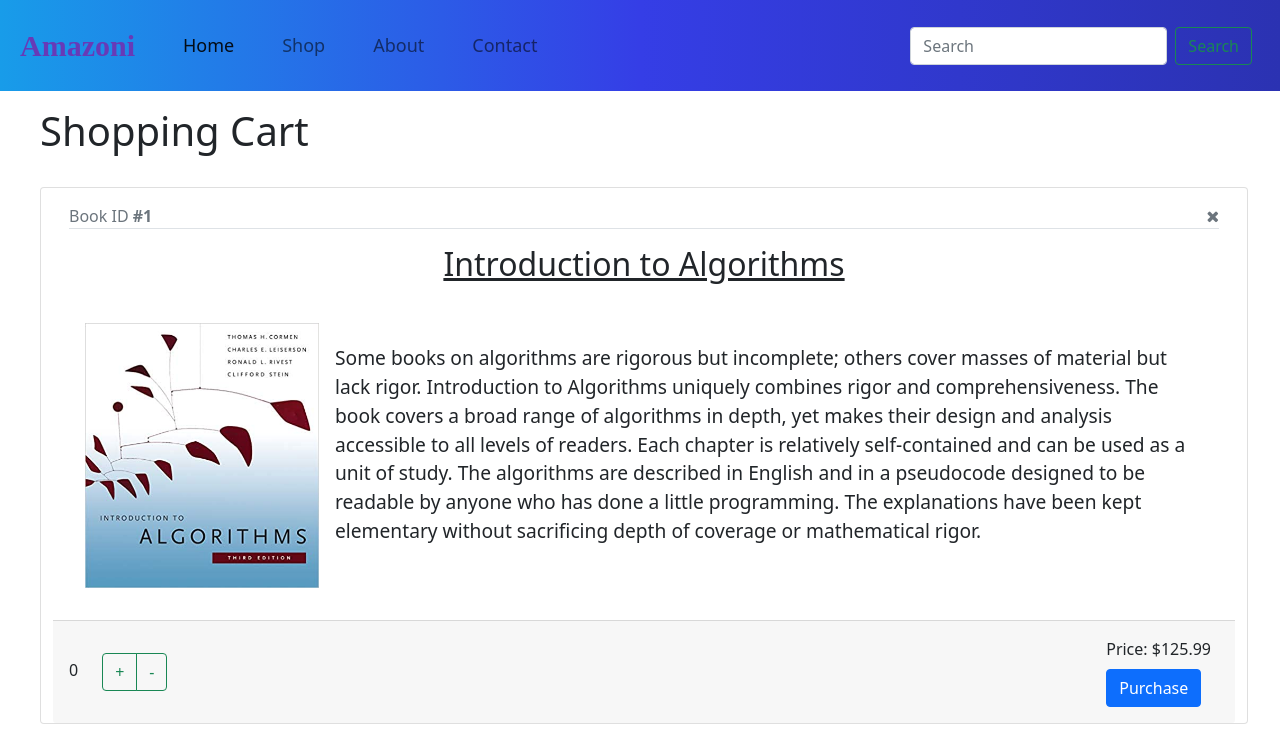
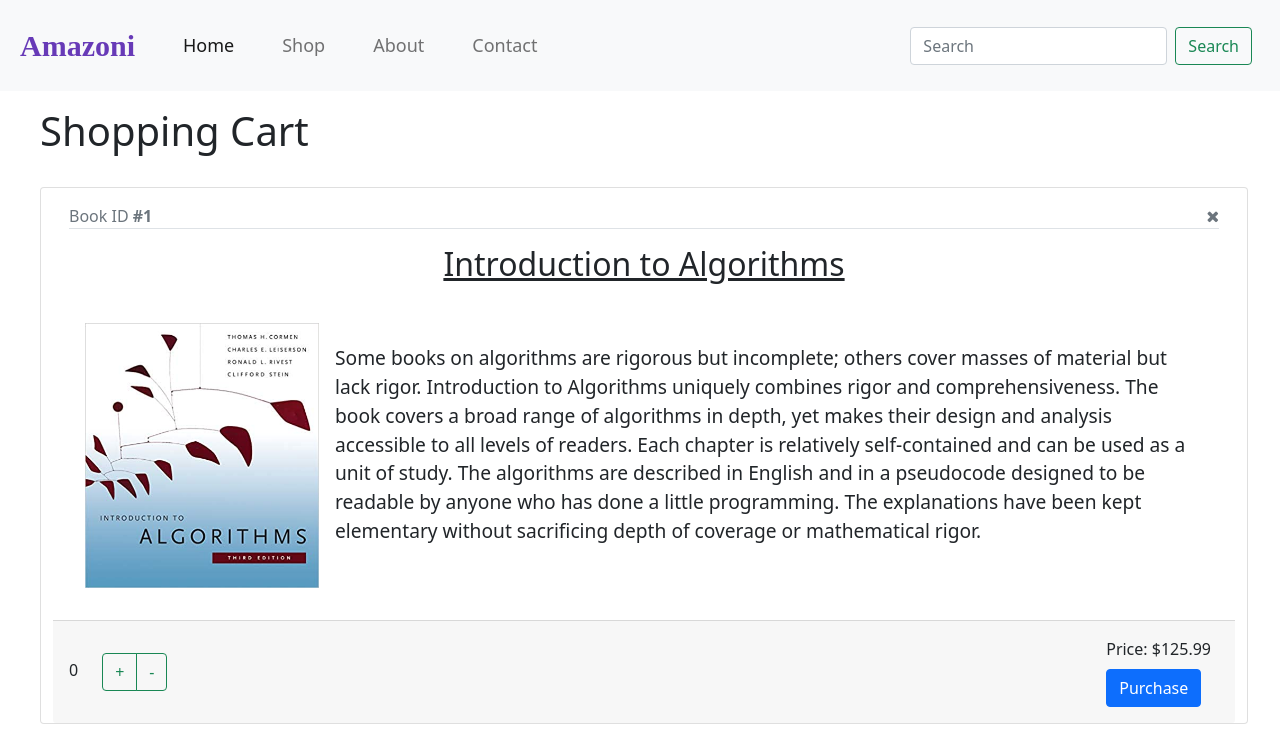
Before and after one commit to cthang94/amazoni, a React (Create React App) app: page / in a window 1280 px wide. Shown: the top 755 px of the page. Built offline with nearby package versions, Linux system fonts and the light colour scheme.

Commit message:
deleted css rules

```diff
--- a/src/index.css
+++ b/src/index.css
@@ -7,7 +7,6 @@
 }
 .navbar-styleCT {
   background-color: #1488cc;
-  background: linear-gradient(to right, #189ce9, #353ee6, #2b32b2);
   background-size: 100%;
   font-size: 18px;
 }
@@ -31,7 +30,6 @@
   text-align: center;
   float: left;
   background-color: #673ab7;
-  background: linear-gradient(to center, #5d00ff, #230270);
   background-size: 100%;
   -webkit-background-clip: text;
   -moz-background-clip: text;
```
